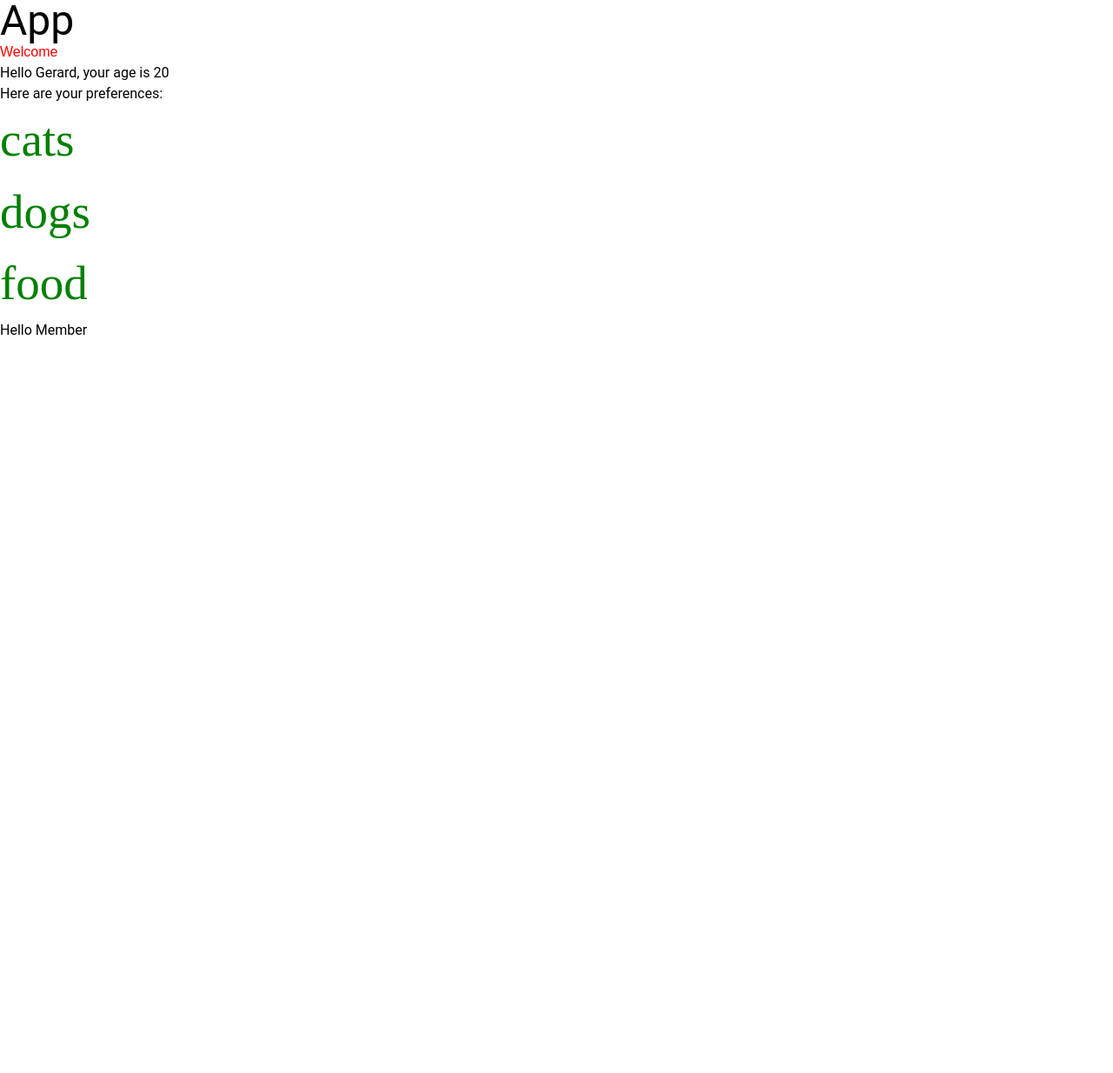
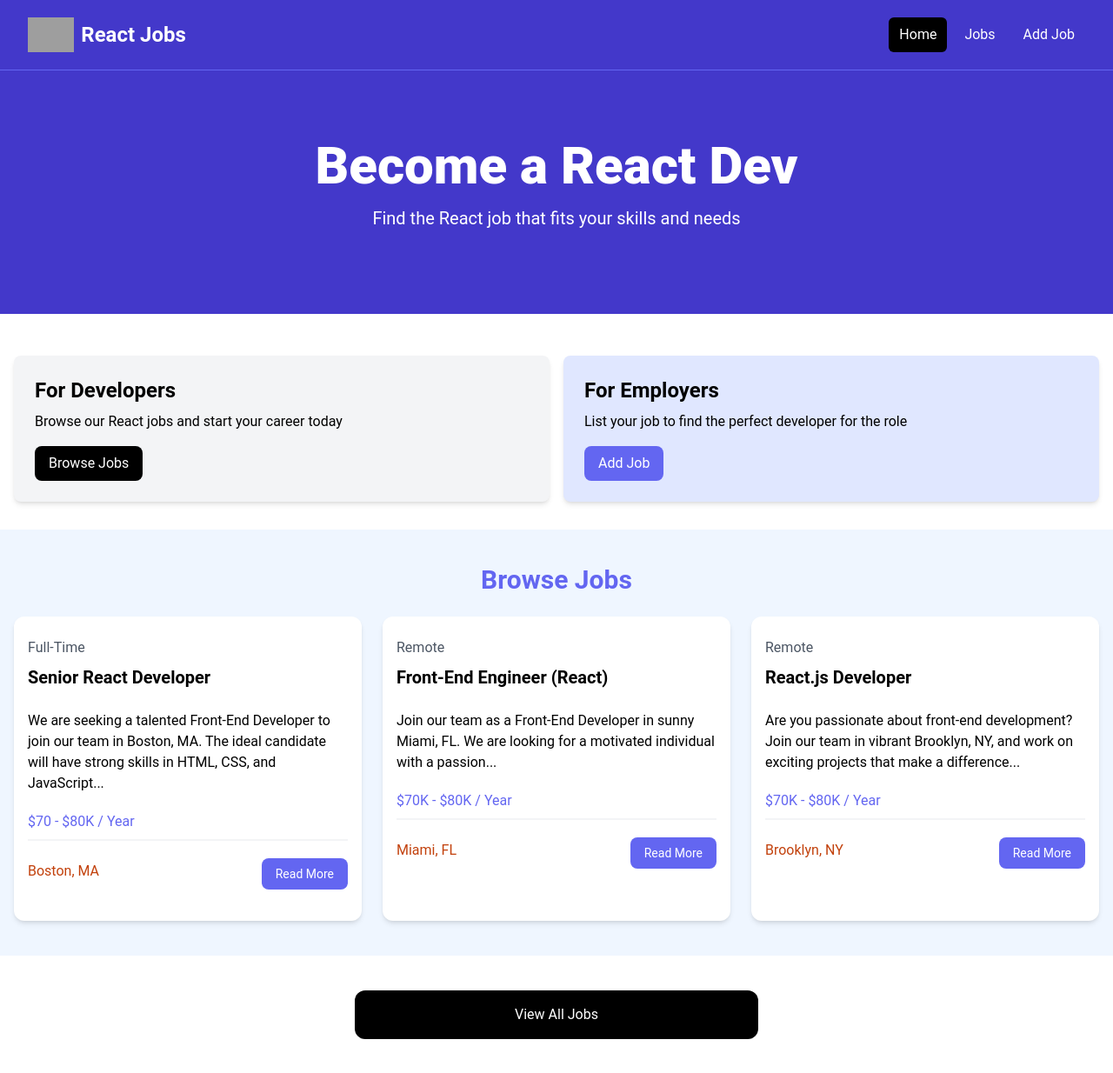
Before and after one commit to Mike-Jagger/funWeb, a React (Vite) app in the folder React Jobs Site/react-jobs-2024/: page / in a window 1280 px wide. Shown: the whole page at 87% size. Before the commit the page ends 800 px from the top, so only its background shows below. Built offline with nearby package versions, Linux system fonts and the light colour scheme; grey boxes are pictures that could not be loaded.

Commit message:
Adding homepage content

```diff
--- a/React Jobs Site/react-jobs-2024/src/App.jsx
+++ b/React Jobs Site/react-jobs-2024/src/App.jsx
@@ -1,29 +1,207 @@
 const App = () => {
-  const name = 'Gerard';
-  const age = 20;
-  const preferences = ['cats', 'dogs', 'food'];
-  const loggedIn = true;
-
-  const styles = {
-    color: 'green',
-    fontFamily: 'Robloto',
-    fontSize: '55px',
-  };
-
   return (
     <>
-      <div className="text-5xl">App</div>
-      <p style={{ color: 'red', fontFamily: 'arial'}}>Welcome</p>
-      <p>Hello {name}, your age is {age}</p>
-      <p>Here are your preferences:</p>
-      <ul>
-        {preferences.map((names, index) => (
-          <li key={index} style={styles}>{names}</li>
-        ))}
-      </ul>
-      { loggedIn && <h1>Hello Member</h1>}
+    <nav className="bg-indigo-700 border-b border-indigo-500">
+      <div className="mx-auto max-w-7xl px-2 sm:px-6 lg:px-8">
+        <div className="flex h-20 items-center justify-between">
+          <div
+            className="flex flex-1 items-center justify-center md:items-stretch md:justify-start"
+          >
+            {/* <!-- Logo --> */}
+            <a className="flex flex-shrink-0 items-center mr-4" href="/index.html">
+              <img
+                className="h-10 w-auto"
+                src="images/logo.png"
+                alt="React Jobs"
+              />
+              <span className="hidden md:block text-white text-2xl font-bold ml-2"
+                >React Jobs</span
+              >
+            </a>
+            <div className="md:ml-auto">
+              <div className="flex space-x-2">
+                <a
+                  href="/index.html"
+                  className="text-white bg-black hover:bg-gray-900 hover:text-white rounded-md px-3 py-2"
+                  >Home</a
+                >
+                <a
+                  href="/jobs.html"
+                  className="text-white hover:bg-gray-900 hover:text-white rounded-md px-3 py-2"
+                  >Jobs</a
+                >
+                <a
+                  href="/add-job.html"
+                  className="text-white hover:bg-gray-900 hover:text-white rounded-md px-3 py-2"
+                  >Add Job</a
+                >
+              </div>
+            </div>
+          </div>
+        </div>
+      </div>
+    </nav>
+
+    {/* <!-- Hero --> */}
+    <section className="bg-indigo-700 py-20 mb-4">
+      <div
+        className="max-w-7xl mx-auto px-4 sm:px-6 lg:px-8 flex flex-col items-center"
+      >
+        <div className="text-center">
+          <h1
+            className="text-4xl font-extrabold text-white sm:text-5xl md:text-6xl"
+          >
+            Become a React Dev
+          </h1>
+          <p className="my-4 text-xl text-white">
+            Find the React job that fits your skills and needs
+          </p>
+        </div>
+      </div>
+    </section>
+
+    {/* <!-- Developers and Employers --> */}
+    <section className="py-4">
+      <div className="container-xl lg:container m-auto">
+        <div className="grid grid-cols-1 md:grid-cols-2 gap-4 p-4 rounded-lg">
+          <div className="bg-gray-100 p-6 rounded-lg shadow-md">
+            <h2 className="text-2xl font-bold">For Developers</h2>
+            <p className="mt-2 mb-4">
+              Browse our React jobs and start your career today
+            </p>
+            <a
+              href="/jobs.html"
+              className="inline-block bg-black text-white rounded-lg px-4 py-2 hover:bg-gray-700"
+            >
+              Browse Jobs
+            </a>
+          </div>
+          <div className="bg-indigo-100 p-6 rounded-lg shadow-md">
+            <h2 className="text-2xl font-bold">For Employers</h2>
+            <p className="mt-2 mb-4">
+              List your job to find the perfect developer for the role
+            </p>
+            <a
+              href="/add-job.html"
+              className="inline-block bg-indigo-500 text-white rounded-lg px-4 py-2 hover:bg-indigo-600"
+            >
+              Add Job
+            </a>
+          </div>
+        </div>
+      </div>
+    </section>
+
+    {/* <!-- Browse Jobs --> */}
+    <section className="bg-blue-50 px-4 py-10">
+      <div className="container-xl lg:container m-auto">
+        <h2 className="text-3xl font-bold text-indigo-500 mb-6 text-center">
+          Browse Jobs
+        </h2>
+        <div className="grid grid-cols-1 md:grid-cols-3 gap-6">
+          {/* <!-- Job Listing 1 --> */}
+          <div className="bg-white rounded-xl shadow-md relative">
+            <div className="p-4">
+              <div className="mb-6">
+                <div className="text-gray-600 my-2">Full-Time</div>
+                <h3 className="text-xl font-bold">Senior React Developer</h3>
+              </div>
+
+              <div className="mb-5">
+               We are seeking a talented Front-End Developer to join our team in Boston, MA. The ideal candidate will have strong skills in HTML, CSS, and JavaScript...
+              </div>
+
+              <h3 className="text-indigo-500 mb-2">$70 - $80K / Year</h3>
+
+              <div className="border border-gray-100 mb-5"></div>
+
+              <div className="flex flex-col lg:flex-row justify-between mb-4">
+                <div className="text-orange-700 mb-3">
+                  <i className="fa-solid fa-location-dot text-lg"></i>
+                  Boston, MA
+                </div>
+                <a
+                  href="job.html"
+                  className="h-[36px] bg-indigo-500 hover:bg-indigo-600 text-white px-4 py-2 rounded-lg text-center text-sm"
+                >
+                 Read More
+                </a>
+              </div>
+            </div>
+          </div>
+          {/* <!-- Job Listing 2 --> */}
+          <div className="bg-white rounded-xl shadow-md relative">
+            <div className="p-4">
+              <div className="mb-6">
+                <div className="text-gray-600 my-2">Remote</div>
+                <h3 className="text-xl font-bold">Front-End Engineer (React)</h3>
+              </div>
+
+              <div className="mb-5">
+               Join our team as a Front-End Developer in sunny Miami, FL. We are looking for a motivated individual with a passion...
+              </div>
+
+              <h3 className="text-indigo-500 mb-2">$70K - $80K / Year</h3>
+
+              <div className="border border-gray-100 mb-5"></div>
+
+              <div className="flex flex-col lg:flex-row justify-between mb-4">
+                <div className="text-orange-700 mb-3">
+                  <i className="fa-solid fa-location-dot text-lg"></i>
+                  Miami, FL
+                </div>
+                <a
+                  href="job.html"
+                  className="h-[36px] bg-indigo-500 hover:bg-indigo-600 text-white px-4 py-2 rounded-lg text-center text-sm"
+                >
+                 Read More
+                </a>
+              </div>
+            </div>
+          </div>
+          {/* <!-- Job Listing 3 --> */}
+          <div className="bg-white rounded-xl shadow-md relative">
+            <div className="p-4">
+              <div className="mb-6">
+                <div className="text-gray-600 my-2">Remote</div>
+                <h3 className="text-xl font-bold">React.js Developer</h3>
+              </div>
+
+              <div className="mb-5">
+                Are you passionate about front-end development? Join our team in vibrant Brooklyn, NY, and work on exciting projects that make a difference...
+              </div>
+
+              <h3 className="text-indigo-500 mb-2">$70K - $80K / Year</h3>
+
+              <div className="border border-gray-100 mb-5"></div>
+
+              <div className="flex flex-col lg:flex-row justify-between mb-4">
+                <div className="text-orange-700 mb-3">
+                  <i className="fa-solid fa-location-dot text-lg"></i>
+                  Brooklyn, NY
+                </div>
+                <a
+                  href="job.html"
+                  className="h-[36px] bg-indigo-500 hover:bg-indigo-600 text-white px-4 py-2 rounded-lg text-center text-sm"
+                >
+                 Read More
+                </a>
+              </div>
+            </div>
+          </div>
+        </div>
+      </div>
+    </section>
+
+    <section className="m-auto max-w-lg my-10 px-6">
+      <a
+        href="jobs.html"
+        className="block bg-black text-white text-center py-4 px-6 rounded-xl hover:bg-gray-700"
+        >View All Jobs</a
+      >
+    </section>
     </>
-  )
-}
+  );
+};
 
 export default App
```
